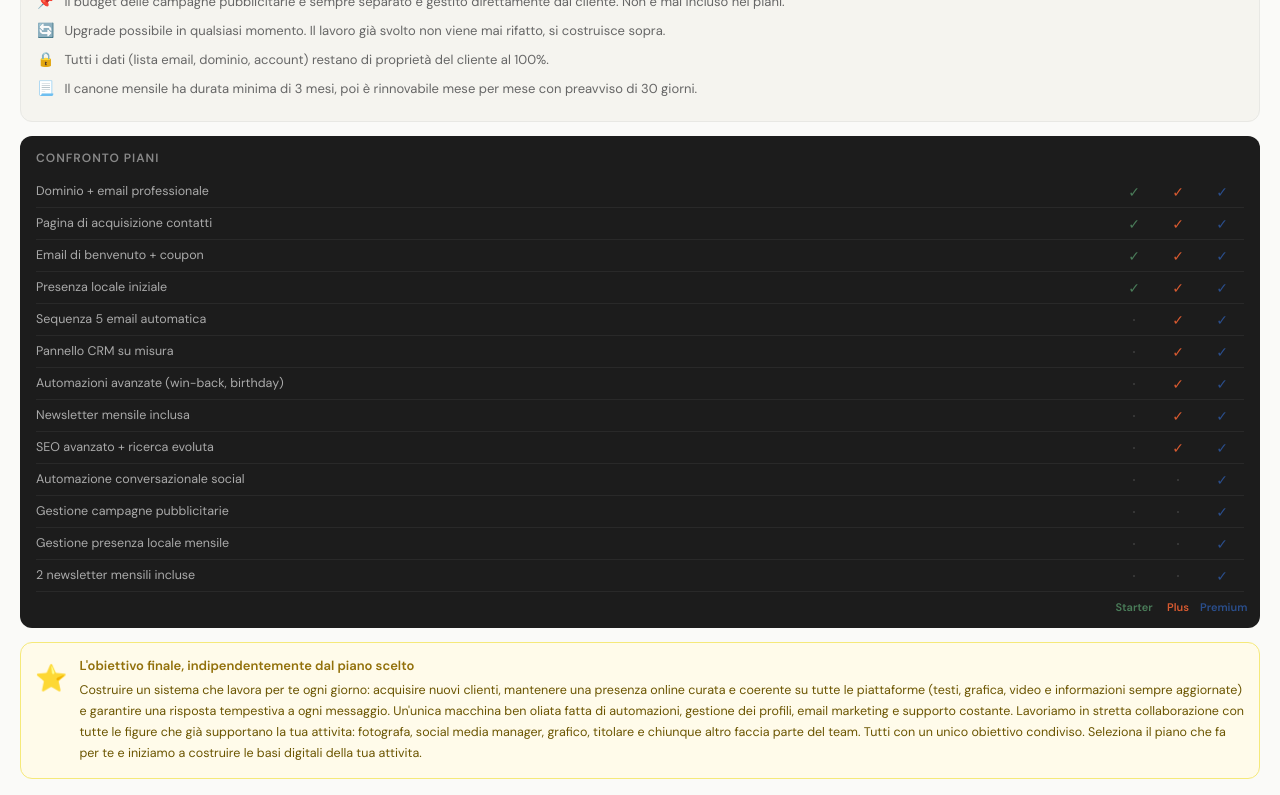
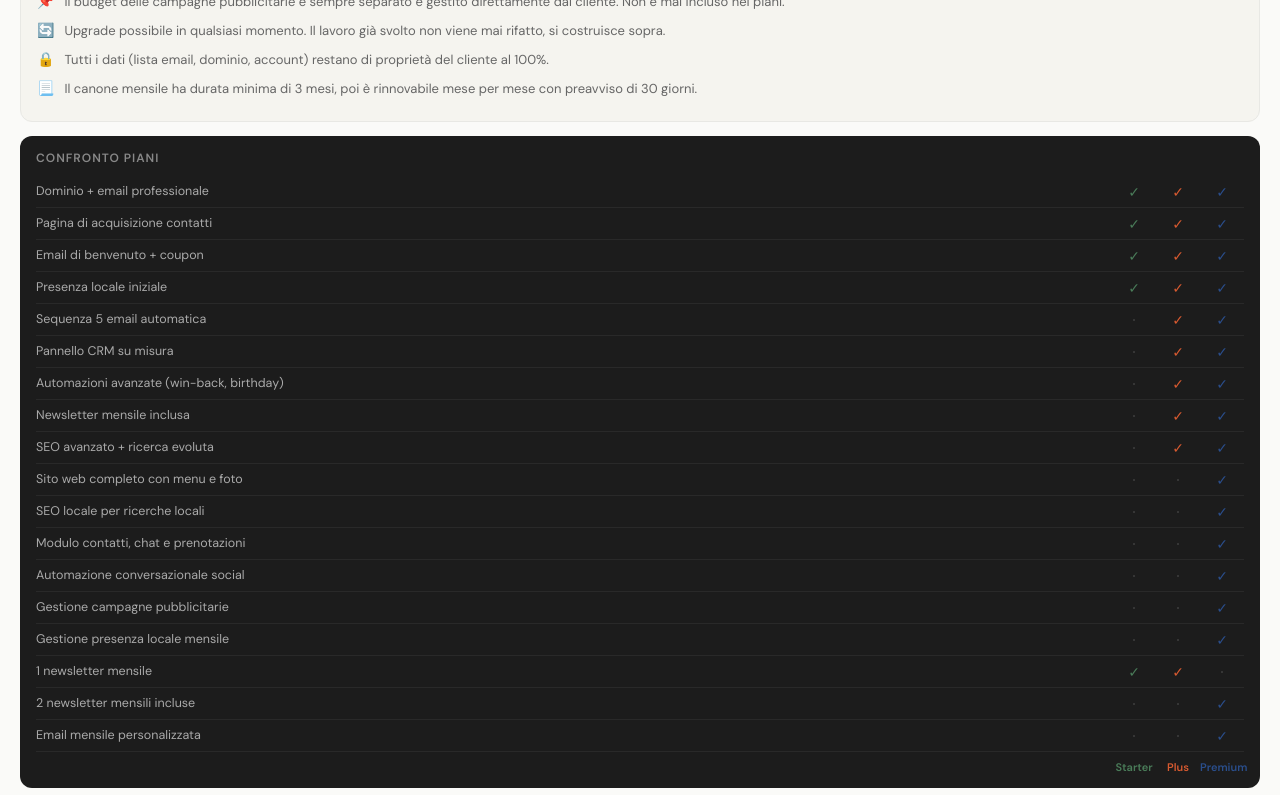
Before and after one commit to tave1013/preventivo-il-cono-pizza, a Next.js app: page / in a window 1280 px wide. Shown: the part 1480-2275 px from the top of the page. Built offline with nearby package versions, Linux system fonts and the light colour scheme.

Commit message:
Aggiorna tabella confronto piani: aggiungi sito web, SEO locale, chat, prenotazioni ed email personalizzata

```diff
--- a/app/page.jsx
+++ b/app/page.jsx
@@ -467,10 +467,15 @@ export default function Preventivo() {
             ["Automazioni avanzate (win-back, birthday)", false, true, true],
             ["Newsletter mensile inclusa", false, true, true],
             ["SEO avanzato + ricerca evoluta", false, true, true],
+            ["Sito web completo con menu e foto", false, false, true],
+            ["SEO locale per ricerche locali", false, false, true],
+            ["Modulo contatti, chat e prenotazioni", false, false, true],
             ["Automazione conversazionale social", false, false, true],
             ["Gestione campagne pubblicitarie", false, false, true],
             ["Gestione presenza locale mensile", false, false, true],
+            ["1 newsletter mensile", true, true, false],
             ["2 newsletter mensili incluse", false, false, true],
+            ["Email mensile personalizzata", false, false, true],
           ].map(([label, s, p, t], i) => (
             <div key={i} style={{ display: "flex", alignItems: "center", padding: "6px 0", borderBottom: "1px solid rgba(255,255,255,0.06)" }}>
               <span style={{ flex: 1, fontSize: 12.5, color: "#aaa", fontFamily: "'DM Sans', sans-serif" }}>{label}</span>
```
